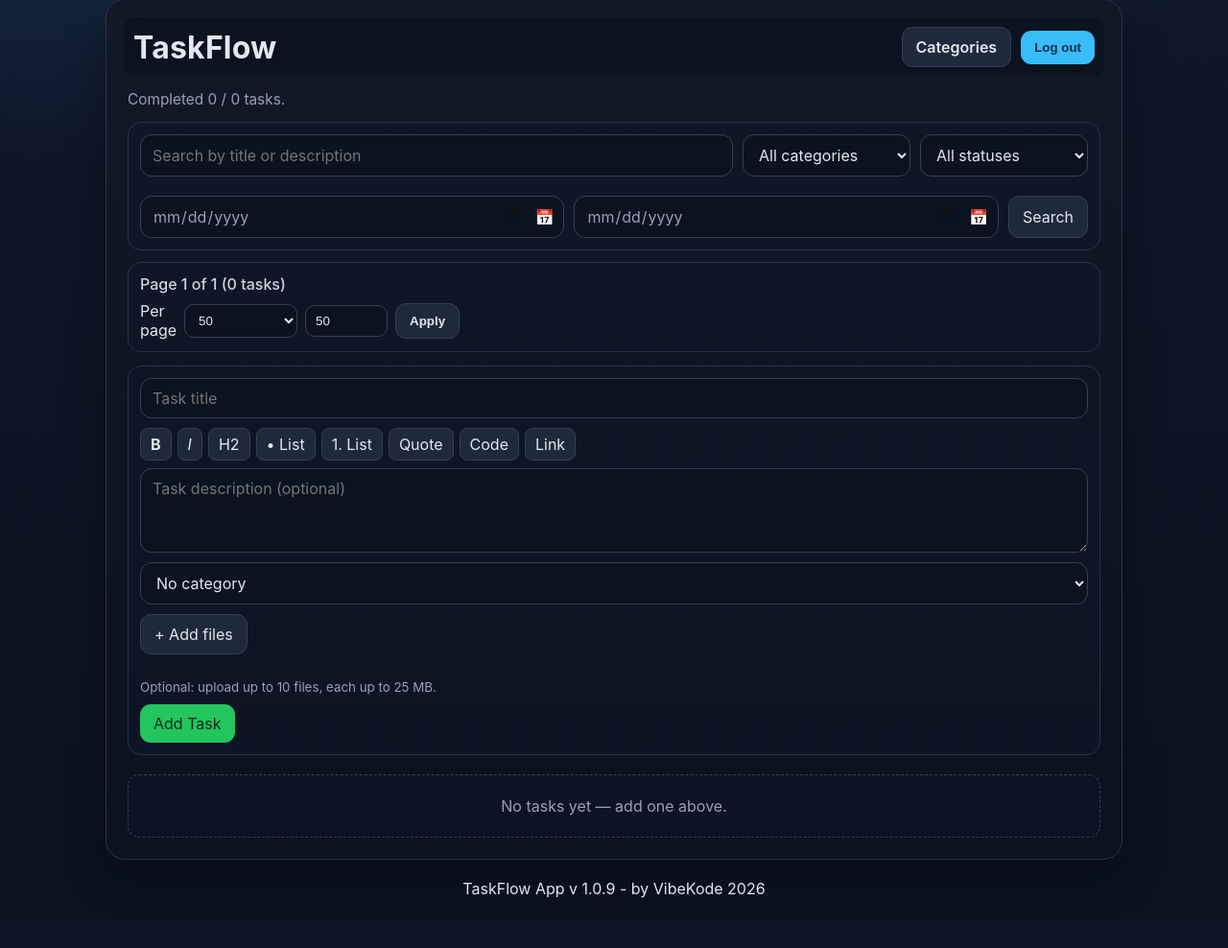
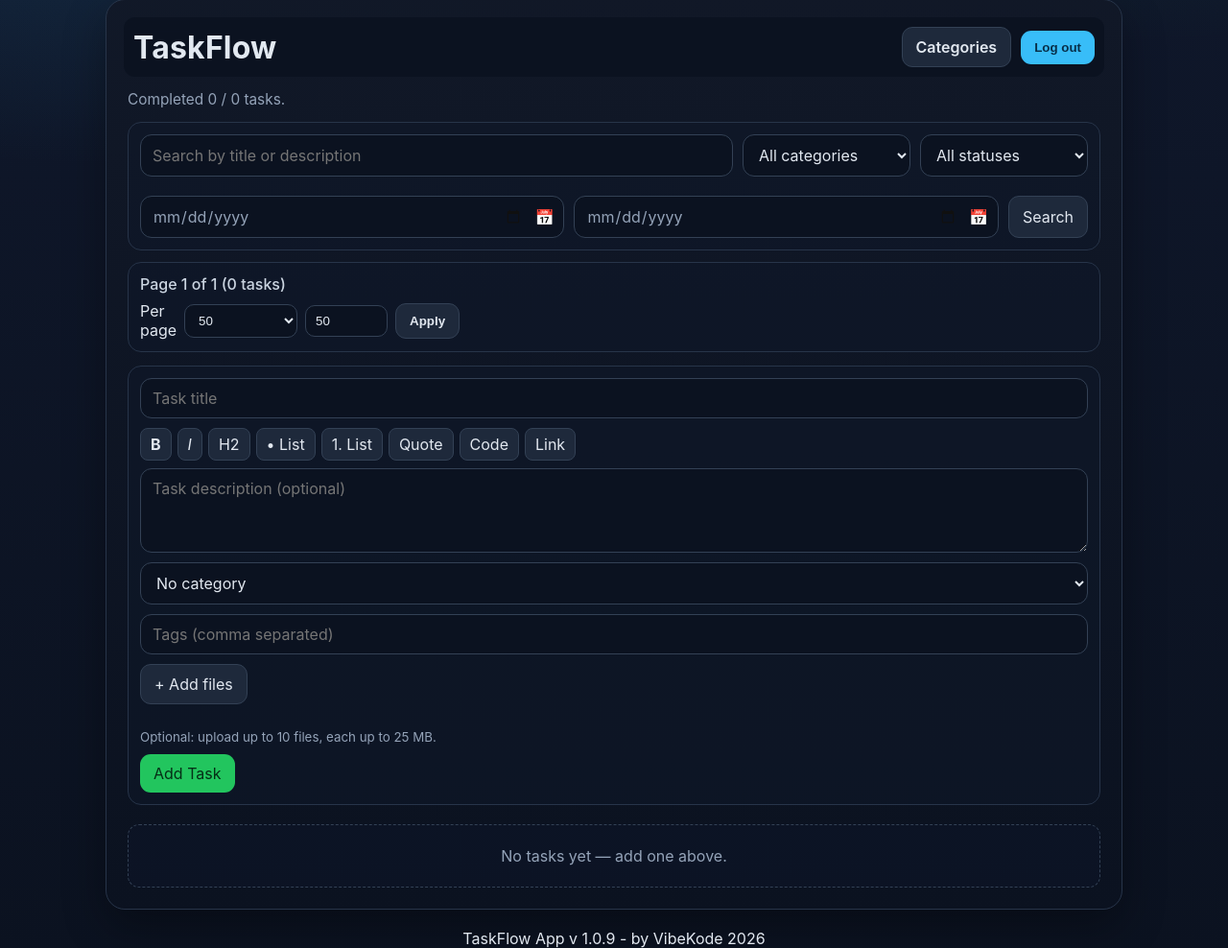
Before and after one commit to p051xn1nja/taskflow, a PHP site: page / in a window 1280 px wide. Shown: the part 23-1011 px from the top of the page at 96% size. Before the commit the page ends 959 px from the top, so only its background shows below. Run offline with PHP 8.4, Linux system fonts and the light colour scheme; the visitor is signed in with stand-in values (Sample User, id 1).

Commit message:
Add per-task tags to create/edit flow

```diff
--- a/index.php
+++ b/index.php
@@ -7,6 +7,8 @@ const DATA_FILE = DATA_DIR . '/tasks.json';
 const CATEGORY_FILE = DATA_DIR . '/categories.json';
 const MAX_TITLE_LENGTH = 120;
 const MAX_DESCRIPTION_LENGTH = 1000;
+const MAX_TAG_LENGTH = 30;
+const MAX_TAGS_PER_TASK = 10;
 const DEFAULT_PER_PAGE = 50;
 const MAX_PER_PAGE = 1000;
 const UPLOAD_DIR = DATA_DIR . '/uploads';
@@ -143,6 +145,13 @@ function loadTasks(): array
         }
         $attachments = array_slice($attachments, 0, MAX_TASK_FILES);
 
+        $tags = [];
+        if (isset($task['tags']) && is_array($task['tags'])) {
+            $tags = sanitizeTaskTagsInput(implode(',', array_map('strval', $task['tags'])));
+        } elseif (isset($task['tags']) && is_string($task['tags'])) {
+            $tags = sanitizeTaskTagsInput((string) $task['tags']);
+        }
+
         if (!preg_match('/^[a-f0-9]{24}$/', $id) || $title === '') {
             continue;
         }
@@ -162,6 +171,7 @@ function loadTasks(): array
             'category_id' => $categoryId,
             'category_name' => $categoryName,
             'category_color' => $categoryColor,
+            'tags' => $tags,
             'attachments' => $attachments,
         ];
     }
@@ -291,6 +301,39 @@ function sanitizeTaskDescription(string $description): string
     $description = preg_replace('/[\x00-\x08\x0B\x0C\x0E-\x1F\x7F]/u', '', $description) ?? '';
 
     return function_exists('mb_substr') ? mb_substr($description, 0, MAX_DESCRIPTION_LENGTH) : substr($description, 0, MAX_DESCRIPTION_LENGTH);
+}
+
+function sanitizeTaskTagsInput(string $rawTags): array
+{
+    $rawTags = trim($rawTags);
+    if ($rawTags === '') {
+        return [];
+    }
+
+    $parts = preg_split('/[,\n]+/', $rawTags) ?: [];
+    $normalized = [];
+
+    foreach ($parts as $part) {
+        $tag = trim((string) $part);
+        $tag = preg_replace('/[\x00-\x1F\x7F]/u', '', $tag) ?? '';
+
+        if ($tag === '') {
+            continue;
+        }
+
+        $tag = function_exists('mb_substr') ? mb_substr($tag, 0, MAX_TAG_LENGTH) : substr($tag, 0, MAX_TAG_LENGTH);
+        $key = lowerSafe($tag);
+
+        if (!isset($normalized[$key])) {
+            $normalized[$key] = $tag;
+        }
+
+        if (count($normalized) >= MAX_TAGS_PER_TASK) {
+            break;
+        }
+    }
+
+    return array_values($normalized);
 }
 
 function verifyCsrfToken(?string $submittedToken): bool
@@ -808,6 +851,7 @@ if ($method === 'POST') {
         if ($action === 'add') {
             $title = sanitizeTaskTitle((string) ($_POST['title'] ?? ''));
             $description = sanitizeTaskDescription((string) ($_POST['description'] ?? ''));
+            $tags = sanitizeTaskTagsInput((string) ($_POST['tags'] ?? ''));
             $categoryId = (string) ($_POST['category_id'] ?? '');
             $selectedCategory = preg_match('/^[a-f0-9]{24}$/', $categoryId) === 1 ? findCategoryById($categories, $categoryId) : null;
 
@@ -828,6 +872,7 @@ if ($method === 'POST') {
                     'category_id' => $selectedCategory['id'] ?? '',
                     'category_name' => $selectedCategory['name'] ?? '',
                     'category_color' => $selectedCategory['color'] ?? DEFAULT_CATEGORY_COLOR,
+                    'tags' => $tags,
                     'attachments' => $attachments,
                 ];
                 saveTasks($tasks);
@@ -947,6 +992,7 @@ if ($method === 'POST') {
             $id = (string) ($_POST['id'] ?? '');
             $title = sanitizeTaskTitle((string) ($_POST['title'] ?? ''));
             $description = sanitizeTaskDescription((string) ($_POST['description'] ?? ''));
+            $tags = sanitizeTaskTagsInput((string) ($_POST['tags'] ?? ''));
             $categoryId = (string) ($_POST['category_id'] ?? '');
             $selectedCategory = preg_match('/^[a-f0-9]{24}$/', $categoryId) === 1 ? findCategoryById($categories, $categoryId) : null;
             $deleteAttachments = isset($_POST['delete_attachments']) && is_array($_POST['delete_attachments']) ? array_map('strval', $_POST['delete_attachments']) : [];
@@ -966,6 +1012,7 @@ if ($method === 'POST') {
                     $task['category_id'] = $selectedCategory['id'] ?? '';
                     $task['category_name'] = $selectedCategory['name'] ?? '';
                     $task['category_color'] = $selectedCategory['color'] ?? DEFAULT_CATEGORY_COLOR;
+                    $task['tags'] = $tags;
 
                     if ($progress !== null) {
                         $task['progress'] = $progress;
@@ -1074,7 +1121,7 @@ $filteredTasks = array_values(array_filter($tasks, static function (array $task)
         return true;
     }
 
-    $haystack = lowerSafe((string) (($task['title'] ?? '') . ' ' . ($task['description'] ?? '')));
+    $haystack = lowerSafe((string) (($task['title'] ?? '') . ' ' . ($task['description'] ?? '') . ' ' . implode(' ', array_map('strval', (array) ($task['tags'] ?? [])))));
     return containsSafe($haystack, lowerSafe($searchQuery));
 }));
 
@@ -1248,6 +1295,8 @@ $csrfToken = $_SESSION['csrf_token'];
     .title-group { display:flex; align-items:center; gap:8px; margin-right:auto; min-width:0; }
     .task-percent { color:#cbd5e1; font-size:.9rem; min-width:48px; text-align:right; }
     .category-badge { display:inline-flex; align-items:center; gap:6px; font-size:.78rem; padding:4px 8px; border-radius:999px; color:#e2e8f0; border:1px solid #334155; }
+    .tags-row { display:flex; flex-wrap:wrap; gap:6px; margin:6px 0; }
+    .tag-badge { display:inline-flex; align-items:center; font-size:.76rem; padding:3px 8px; border-radius:999px; border:1px solid #334155; color:#cbd5e1; background:#0f172a; }
     .desc { color:#cbd5e1; margin:8px 0; white-space:pre-wrap; }
     .done { text-decoration:line-through; color:var(--muted); }
     .progress-wrap { display:flex; align-items:center; gap:10px; margin:8px 0; }
@@ -1407,6 +1456,7 @@ $csrfToken = $_SESSION['csrf_token'];
             <option value="<?= htmlspecialchars((string) $category['id'], ENT_QUOTES, 'UTF-8'); ?>"><?= htmlspecialchars((string) $category['name'], ENT_QUOTES, 'UTF-8'); ?></option>
           <?php endforeach; ?>
         </select>
+        <input name="tags" type="text" maxlength="350" placeholder="Tags (comma separated)">
       </div>
       <div class="task-form-row" style="gap:8px; align-items:center;">
         <button class="ghost-btn js-new-task-add-files" type="button">+ Add files</button>
@@ -1561,6 +1611,7 @@ $csrfToken = $_SESSION['csrf_token'];
                           <option value="<?= htmlspecialchars((string) $category['id'], ENT_QUOTES, 'UTF-8'); ?>" <?= ((string) ($task['category_id'] ?? '') === (string) $category['id']) ? 'selected' : ''; ?>><?= htmlspecialchars((string) $category['name'], ENT_QUOTES, 'UTF-8'); ?></option>
                         <?php endforeach; ?>
                       </select>
+                      <input name="tags" type="text" maxlength="350" placeholder="Tags (comma separated)" value="<?= htmlspecialchars(implode(', ', array_map('strval', (array) ($task['tags'] ?? []))), ENT_QUOTES, 'UTF-8'); ?>">
                     </div>
 
                     <div class="task-details js-task-details is-open">
@@ -1595,6 +1646,14 @@ $csrfToken = $_SESSION['csrf_token'];
                   </form>
                 <?php else: ?>
                   <div class="task-details js-task-details">
+                    <?php $taskTags = array_map('strval', (array) ($task['tags'] ?? [])); ?>
+                    <?php if (count($taskTags) > 0): ?>
+                      <div class="tags-row">
+                        <?php foreach ($taskTags as $tag): ?>
+                          <span class="tag-badge">#<?= htmlspecialchars($tag, ENT_QUOTES, 'UTF-8'); ?></span>
+                        <?php endforeach; ?>
+                      </div>
+                    <?php endif; ?>
                     <?php if (($task['description'] ?? '') !== ''): ?>
                       <p class="desc"><?= renderDescriptionHtml((string) $task['description']); ?></p>
                     <?php endif; ?>
```
